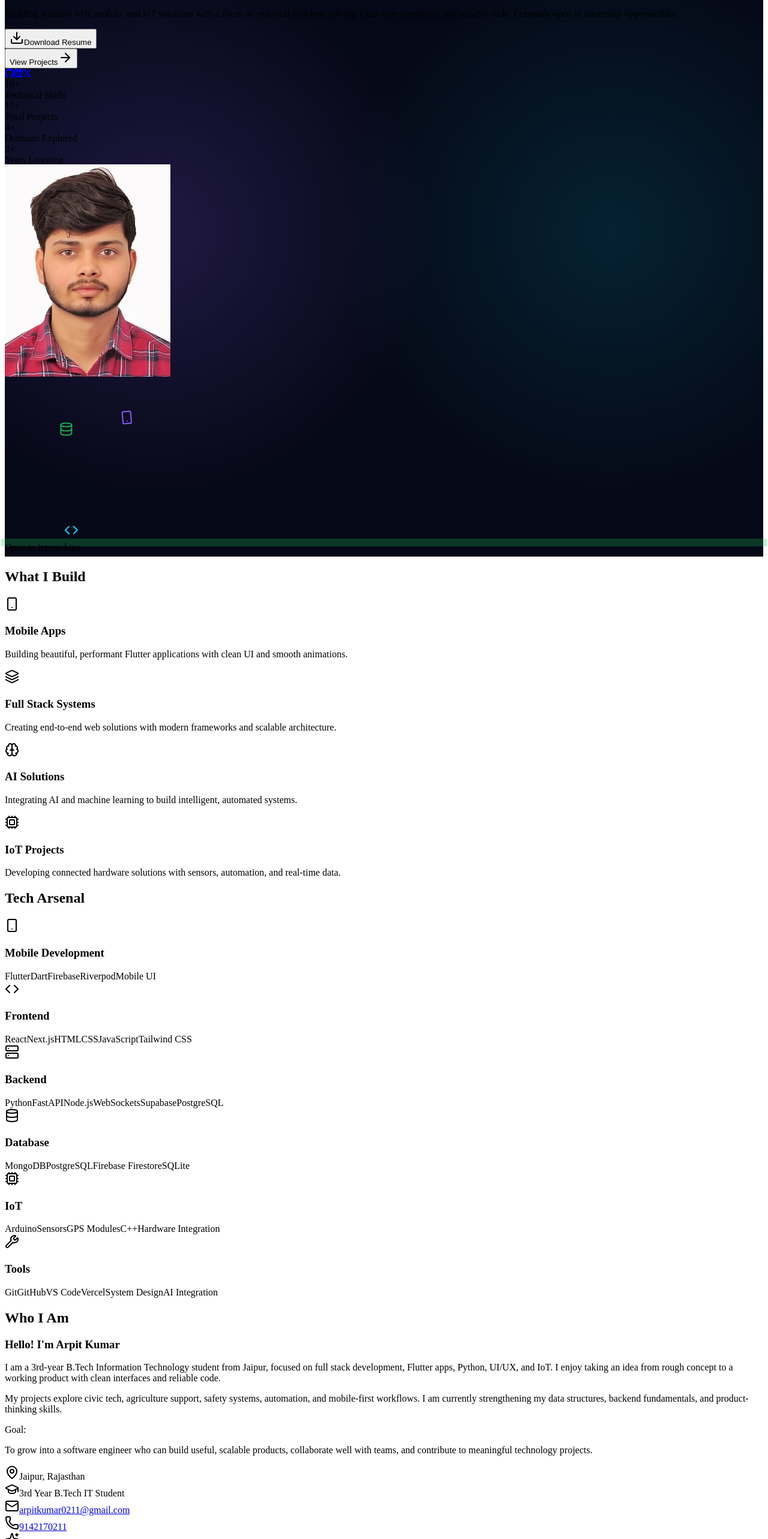
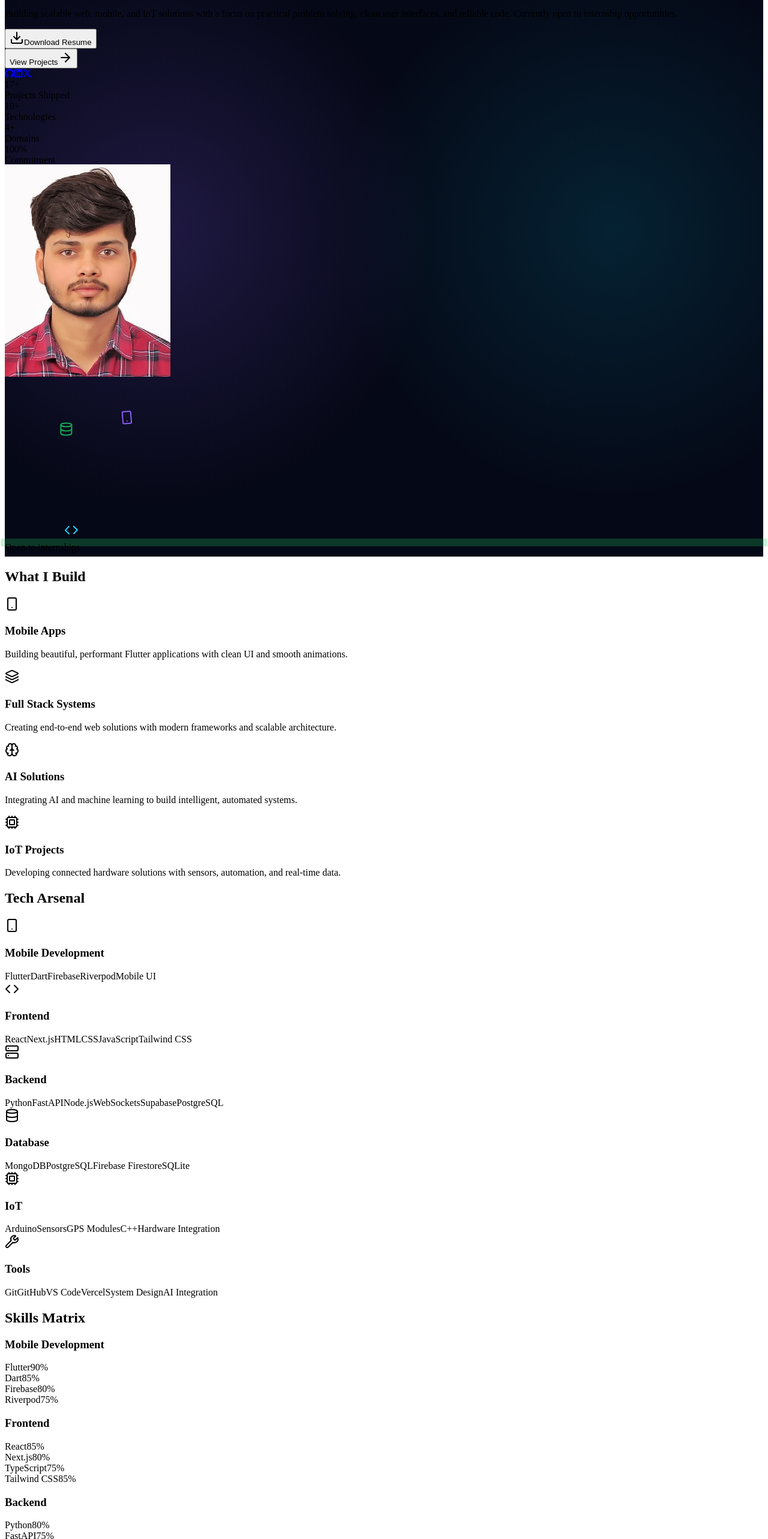
Before and after one commit to arpitkumar28/Portfolio, a Next.js app: page / in a window 1280 px wide. Shown: the part 234-2800 px from the top of the page at 60% size. Built offline with nearby package versions, Linux system fonts and the light colour scheme.

Commit message:
feat(recruiter): add skills matrix, why hire me section, and impact-focused hero stats

```diff
--- a/components/Hero.tsx
+++ b/components/Hero.tsx
@@ -21,10 +21,10 @@ const roles = ['Flutter Developer', 'Full Stack Developer', 'IoT Enthusiast', 'P
 const professionalTagline = 'Flutter Developer • Full Stack Developer • IoT Enthusiast';
 
 const statsData = [
-  { value: 10, label: 'Technical Skills', suffix: '+' },
-  { value: 17, label: 'Total Projects', suffix: '+' },
-  { value: 4, label: 'Domains Explored', suffix: '+' },
-  { value: 2, label: 'Years Learning', suffix: '+' },
+  { value: 17, label: 'Projects Shipped', suffix: '+' },
+  { value: 10, label: 'Technologies', suffix: '+' },
+  { value: 4, label: 'Domains', suffix: '+' },
+  { value: 100, label: 'Commitment', suffix: '%' },
 ];
 
 const StatCard: React.FC<{ stat: typeof statsData[0]; index: number }> = ({ stat, index }) => {
--- /dev/null
+++ b/components/SkillsMatrix.tsx
@@ -0,0 +1,111 @@
+'use client';
+
+import React from 'react';
+import { motion } from 'framer-motion';
+import { GlassCard } from './ui/GlassCard';
+import { Section, SectionTitle } from './ui/Section';
+
+const skillCategories = [
+  {
+    category: 'Mobile Development',
+    skills: [
+      { name: 'Flutter', level: 90 },
+      { name: 'Dart', level: 85 },
+      { name: 'Firebase', level: 80 },
+      { name: 'Riverpod', level: 75 },
+    ],
+  },
+  {
+    category: 'Frontend',
+    skills: [
+      { name: 'React', level: 85 },
+      { name: 'Next.js', level: 80 },
+      { name: 'TypeScript', level: 75 },
+      { name: 'Tailwind CSS', level: 85 },
+    ],
+  },
+  {
+    category: 'Backend',
+    skills: [
+      { name: 'Python', level: 80 },
+      { name: 'FastAPI', level: 75 },
+      { name: 'Node.js', level: 65 },
+      { name: 'PostgreSQL', level: 70 },
+    ],
+  },
+  {
+    category: 'IoT & Hardware',
+    skills: [
+      { name: 'Arduino', level: 75 },
+      { name: 'C++', level: 70 },
+      { name: 'Sensors', level: 80 },
+      { name: 'Hardware Integration', level: 75 },
+    ],
+  },
+];
+
+export const SkillsMatrix: React.FC = () => {
+  const containerVariants = {
+    hidden: { opacity: 0 },
+    visible: {
+      opacity: 1,
+      transition: {
+        staggerChildren: 0.15,
+      },
+    },
+  };
+
+  const itemVariants = {
+    hidden: { opacity: 0, y: 20 },
+    visible: {
+      opacity: 1,
+      y: 0,
+      transition: {
+        duration: 0.5,
+      },
+    },
+  };
+
+  return (
+    <Section id="skills-matrix" className="bg-gradient-to-b from-background/50 to-background">
+      <SectionTitle>Skills Matrix</SectionTitle>
+
+      <motion.div
+        variants={containerVariants}
+        initial="hidden"
+        whileInView="visible"
+        viewport={{ once: true, margin: "-100px" }}
+        className="grid md:grid-cols-2 gap-6 max-w-5xl mx-auto"
+      >
+        {skillCategories.map((category, categoryIndex) => (
+          <motion.div key={categoryIndex} variants={itemVariants}>
+            <GlassCard className="h-full">
+              <div className="space-y-4">
+                <h3 className="text-xl font-bold text-white">{category.category}</h3>
+                <div className="space-y-3">
+                  {category.skills.map((skill, skillIndex) => (
+                    <div key={skillIndex} className="space-y-1">
+                      <div className="flex justify-between text-sm">
+                        <span className="text-muted">{skill.name}</span>
+                        <span className="text-primary font-medium">{skill.level}%</span>
+                      </div>
+                      <div className="h-2 bg-white/10 rounded-full overflow-hidden">
+                        <motion.div
+                          initial={{ width: 0 }}
+                          whileInView={{ width: `${skill.level}%` }}
+                          viewport={{ once: true }}
+                          transition={{ duration: 1, delay: skillIndex * 0.1 }}
+                          className="h-full bg-gradient-to-r from-primary to-accent rounded-full"
+                        />
+                      </div>
+                    </div>
+                  ))}
+                </div>
+              </div>
+            </GlassCard>
+          </motion.div>
+        ))}
+      </motion.div>
+    </Section>
+  );
+};
--- /dev/null
+++ b/components/WhyHireMe.tsx
@@ -0,0 +1,96 @@
+'use client';
+
+import React from 'react';
+import { motion } from 'framer-motion';
+import { Rocket, Code2, Users, Target, Zap, Shield } from 'lucide-react';
+import { GlassCard } from './ui/GlassCard';
+import { Section, SectionTitle } from './ui/Section';
+
+const reasons = [
+  {
+    icon: Rocket,
+    title: 'Ship Fast',
+    description: '17+ projects shipped across mobile, web, and IoT with focus on practical solutions.',
+  },
+  {
+    icon: Code2,
+    title: 'Full Stack Capability',
+    description: 'Comfortable building end-to-end solutions from Flutter apps to Python backends.',
+  },
+  {
+    icon: Users,
+    title: 'Team Player',
+    description: 'Collaborative mindset with experience working on team projects and open source.',
+  },
+  {
+    icon: Target,
+    title: 'Problem Solver',
+    description: 'Strong analytical skills with focus on solving real-world problems through technology.',
+  },
+  {
+    icon: Zap,
+    title: 'Fast Learner',
+    description: 'Quick to adapt to new technologies and constantly improving fundamentals.',
+  },
+  {
+    icon: Shield,
+    title: 'Reliable',
+    description: 'Committed to delivering quality work with clean code and maintainable solutions.',
+  },
+];
+
+export const WhyHireMe: React.FC = () => {
+  const containerVariants = {
+    hidden: { opacity: 0 },
+    visible: {
+      opacity: 1,
+      transition: {
+        staggerChildren: 0.1,
+      },
+    },
+  };
+
+  const itemVariants = {
+    hidden: { opacity: 0, y: 20 },
+    visible: {
+      opacity: 1,
+      y: 0,
+      transition: {
+        duration: 0.5,
+      },
+    },
+  };
+
+  return (
+    <Section id="why-hire-me" className="bg-gradient-to-b from-background to-background/50">
+      <SectionTitle>Why Hire Me</SectionTitle>
+
+      <motion.div
+        variants={containerVariants}
+        initial="hidden"
+        whileInView="visible"
+        viewport={{ once: true, margin: "-100px" }}
+        className="grid md:grid-cols-2 lg:grid-cols-3 gap-6 max-w-6xl mx-auto"
+      >
+        {reasons.map((reason, index) => (
+          <motion.div key={index} variants={itemVariants}>
+            <GlassCard className="h-full group">
+              <div className="space-y-4">
+                <motion.div
+                  className="p-3 rounded-xl bg-gradient-to-br from-primary/20 to-accent/20 group-hover:from-primary/40 group-hover:to-accent/40 transition-all duration-300"
+                  whileHover={{ scale: 1.1, rotate: 5 }}
+                >
+                  <reason.icon className="w-6 h-6 text-primary" />
+                </motion.div>
+                <div>
+                  <h3 className="text-xl font-bold text-white mb-2">{reason.title}</h3>
+                  <p className="text-muted">{reason.description}</p>
+                </div>
+              </div>
+            </GlassCard>
+          </motion.div>
+        ))}
+      </motion.div>
+    </Section>
+  );
+};
--- a/pages/index.tsx
+++ b/pages/index.tsx
@@ -11,6 +11,8 @@ import { OpenTo } from '@/components/OpenTo';
 import { Education } from '@/components/Education';
 import { Contact } from '@/components/Contact';
 import { BackToTop } from '@/components/ui/BackToTop';
+import { SkillsMatrix } from '@/components/SkillsMatrix';
+import { WhyHireMe } from '@/components/WhyHireMe';
 
 export default function Home() {
   return (
@@ -89,6 +91,8 @@ export default function Home() {
         <Hero />
         <WhatIBuild />
         <TechStack />
+        <SkillsMatrix />
+        <WhyHireMe />
         <About />
         <Projects />
         <Journey />
```
